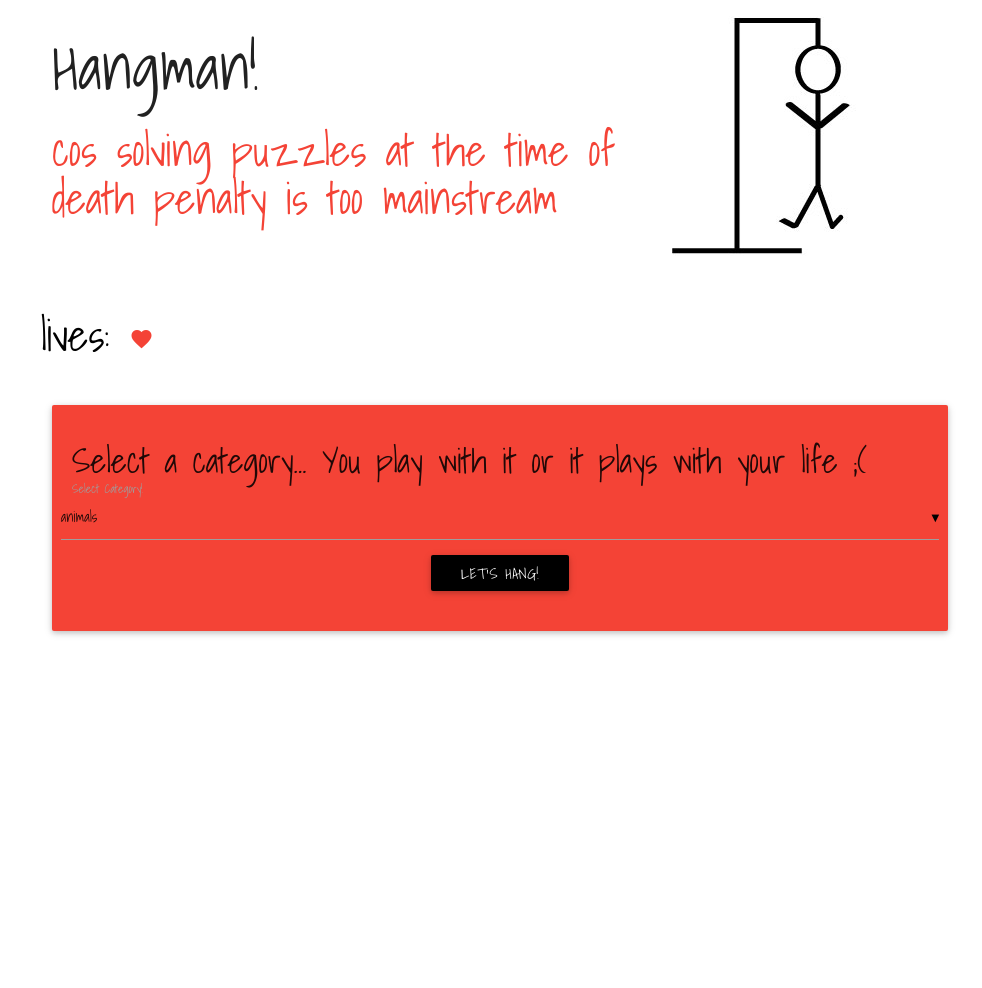
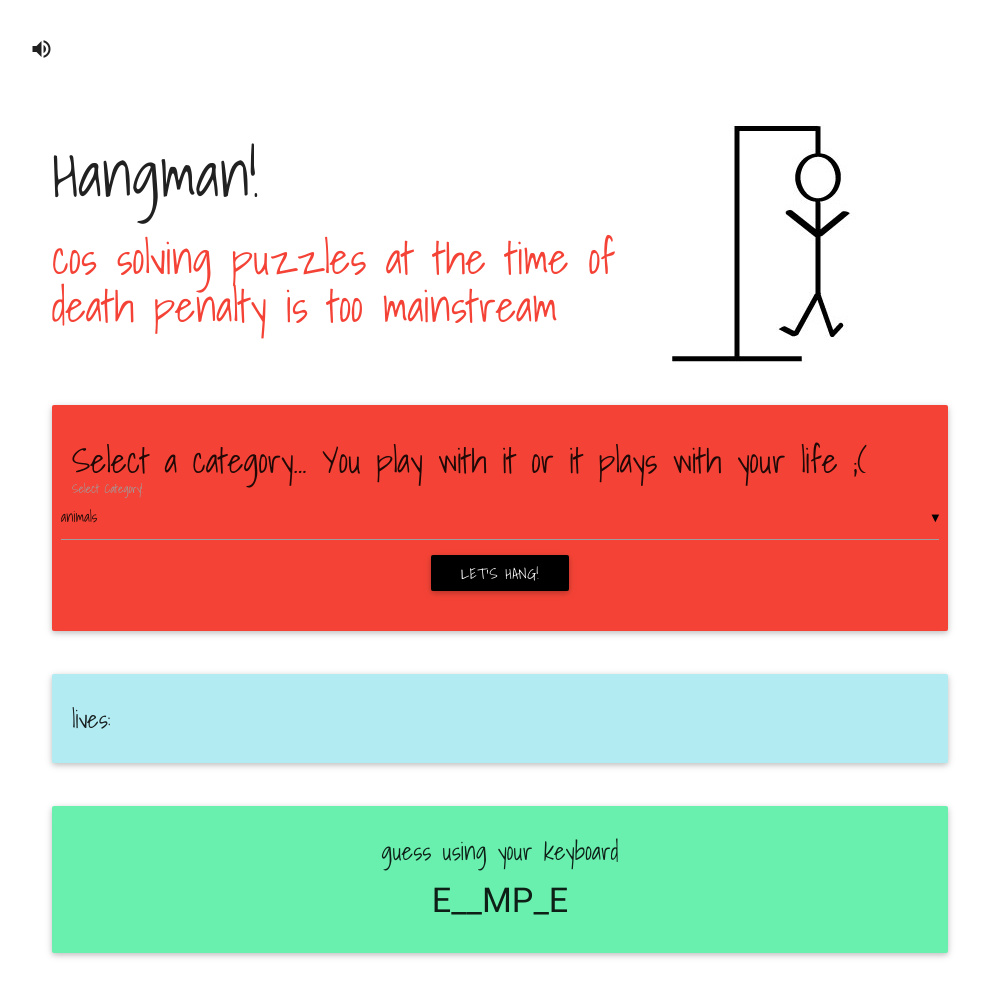
Before and after one commit to abdulhannanali/hangman, a plain HTML site: page index.html in a window 1280 px wide. Shown: the whole page, without its empty margins (140-1122 px from the left). Before the commit the page ends 800 px from the top, so only its background shows below. Drawn offline with Linux system fonts and the light colour scheme.

Commit message:
add categoryscene and playscene to index.html

```diff
--- a/index.html
+++ b/index.html
@@ -6,11 +6,16 @@
     <link rel="stylesheet" href="bower_components/Materialize/dist/css/materialize.min.css">
     <link href='//fonts.googleapis.com/css?family=Shadows+Into+Light' rel='stylesheet' type='text/css'>
     <link rel="stylesheet" href="//fonts.googleapis.com/icon?family=Material+Icons">
+    <link rel="stylesheet" href="css/animate.min.css">
     <link rel="stylesheet" href="css/styles.css">
   </head>
   <body>
     <div class="container">
       <div class="row">
+        <div class="row">
+          <!-- volume control -->
+          <h3><i id="sounddisplay" class="material-icons">volume_up</i></h3>
+        </div>
         <div class="col s12 m8">
           <h1 class="hangStyle">Hangman!</h1>
           <h3 class="red-text hangStyle">cos solving puzzles at the time of death penalty is too mainstream</h3>
@@ -19,12 +24,7 @@
           <img src="assets/hangman.jpg" alt="hangman"/>
         </div>
       </div>
-      <div class="row left lives">
-        <span class="black-text">
-          <h3 class="hangStyle">lives: <span id="lives" class="red-text"><i class="material-icons">favorite</i></span></h3>
-        </span>
-      </div>
-      <div class="row select-category">
+      <div class="row select-category categoryscene">
         <div class="col s12">
           <div class="card-panel red hangStyle">
             <h4>Select a category... You play with it or it plays with your life ;(</h4>
@@ -39,8 +39,27 @@
           </div>
         </div>
       </div>
+      <div class="playscene">
+        <div class="row lives">
+          <div class="col s12">
+            <div class="card-panel cyan lighten-4">
+              <h5 class="hangStyle">lives: <span id="livesHearts" class="red-text"></span></h5>
+            </div>
+          </div>
+        </div>
+        <div class="row hangplay">
+          <div class="col s12 center">
+            <div class="card-panel green accent-2">
+              <h5 class="hangStyle">guess using your keyboard</h5>
+              <h4 id="wordplay">E__MP_E</h4>
+            </div>
+          </div>
+        </div>
+      </div>
     </div>
-    <audio src="assets/adventure.mp3" id="adventure music" autoplay="" loop></audio>
+
+
+    <audio src="assets/adventure.mp3" id="musiccontrol" autoplay="" loop></audio>
 
     <script type="text/javascript" src="bower_components/jquery/dist/jquery.min.js"></script>
     <script type="text/javascript" src="bower_components/Materialize/dist/js/materialize.min.js"></script>
```
